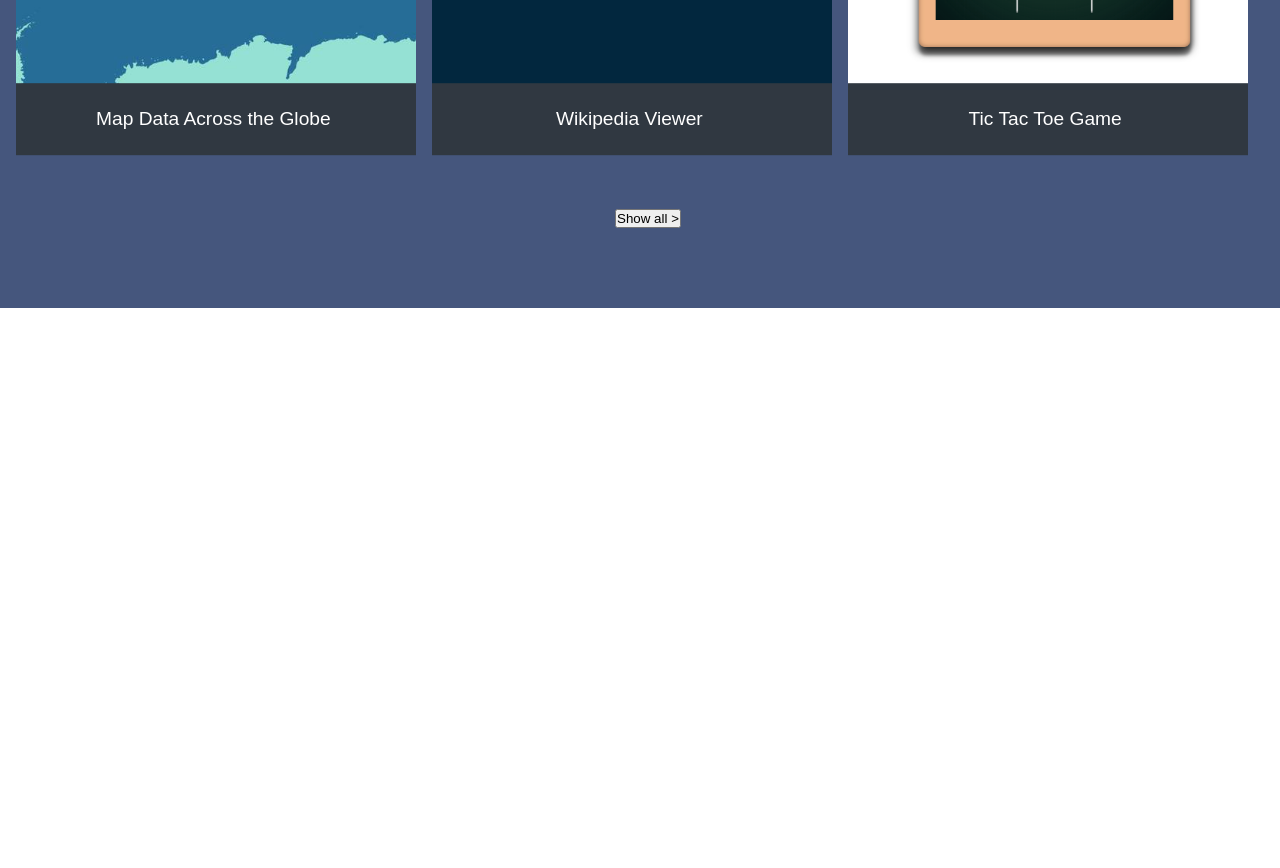
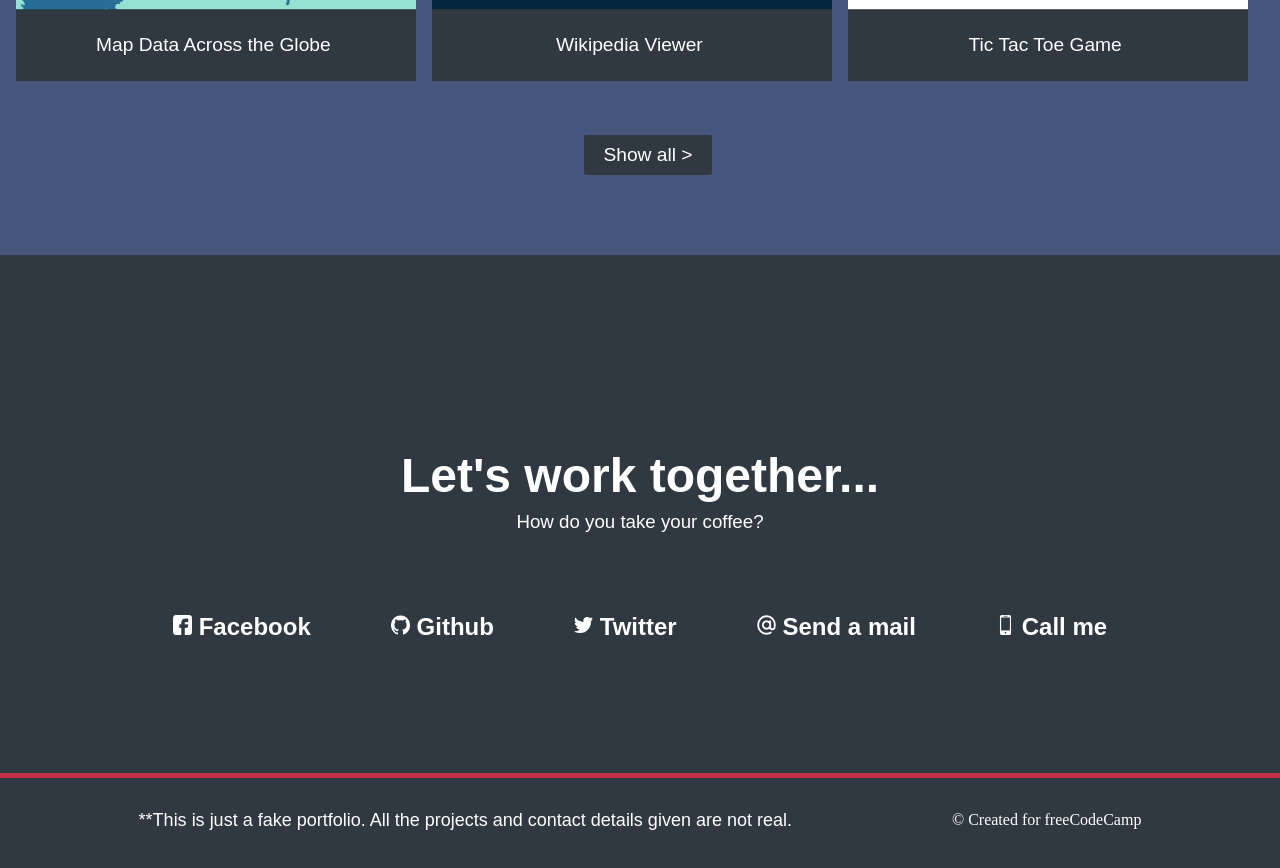
Before and after one commit to Mubariz-Ali/Personal-Portfolio, a plain HTML site: page index.html in a window 1280 px wide. Shown: the part 1580-2448 px from the top of the page. Before the commit the page ends 1888 px from the top, so only its background shows below. Drawn offline with Linux system fonts and the light colour scheme.

Commit message:
feature footer added

```diff
--- a/index.html
+++ b/index.html
@@ -63,5 +63,52 @@
                 <button class="all-btn">Show all <span class="sign">&gt;</span></button>
             </div>
         </main>
+        <div class="footer">
+            <div class="heading-container">
+                <h1 class="foot-head">Let's work together...</h1>
+                <h3 class="small-head">How do you take your coffee?</h3>
+                <div class="social-container">
+                    <div class="social">
+                        <img src="source/facebook.png" alt class="social-image">
+                        <a href="#" class="link">
+                            Facebook
+                        </a>
+                    </div>
+                    <div class="social">
+                        <img src="source/github.png" alt class="social-image">
+                        <a href="#" class="link">
+                            Github
+                        </a>
+                    </div>
+                    <div class="social">
+                        <img src="source/twitter.png" alt class="social-image">
+                        <a href="#" class="link">
+                            Twitter
+                        </a>
+                    </div>
+                    <div class="social">
+                        <img src="source/arroba.png" alt class="social-image">
+                        <a href="#:" class="link">
+                            Send a mail
+                        </a>
+                    </div>
+                    <div class="social">
+                        <img src="source/cell-phone.png" alt
+                            class="social-image">
+                        <a href="#" class="link">
+                            Call me
+                        </a>
+                    </div>
+                </div>
+            </div>
+            <div class="foot-container">
+                <div class="fake">**This is just a fake portfolio. All the
+                    projects
+                    and contact
+                    details given are not real.
+                </div>
+                <div class="copy">&#169; Created for freeCodeCamp</div>
+            </div>
+        </div>
     </body>
 </html>
--- a/style.css
+++ b/style.css
@@ -6,21 +6,28 @@
 body{
     overflow-x: hidden;
 }
+.Nav{
+    display: flex;
+    justify-content: flex-end;
+    position: fixed;
+    width: 100%;
+    background-color: #BE3144;
+    z-index: 10;
+}
 ul{
+    display: flex;
+    justify-content: end;
     list-style-type: none;
     overflow: hidden;
-    background-color: #BE3144;
     margin: 0;
 
 }
-li{
-        float: right;
-    }
 li a{
     display: block;
     font-size: 30px;
     padding: 20px;
     color: #fff;
+    text-decoration: none;
 }
 li a:hover{
     background-color: gray;
@@ -106,3 +113,95 @@ li a:hover{
     justify-content: center;
     padding-bottom: 5rem;
 }
+.all-btn{
+    background-color: #303841;
+    border: none;
+    cursor: pointer;
+    font-size: 1.2rem;
+    color: white;
+    font-family: sans-serif;
+    width: 8rem;
+    height: 2.5rem;
+    transition: all 0.5s ease-in-out;
+    border-radius: 2px;
+}
+.all-btn:hover{
+    background-color: #BE3144;
+}
+.sign {
+    transition: all 0.3s ease;
+  }
+
+  .all-btn:hover .sign {
+    margin-left: 3px;
+  }
+.footer{
+    background-color: #303841;
+    height: 90vh;
+    width: 100vw;
+    display: flex;
+    flex-direction: column;
+    align-items: center;
+    justify-content: center;
+    color: white;
+}
+.foot-head{
+    font-family: sans-serif;
+    font-size: 3rem;
+}
+.heading-container{
+    display: flex;
+    flex-direction: column;
+    align-items: center;
+    justify-content: center;
+    border-bottom: 5px solid #BE3144;
+    width: 100vw;
+    height: auto;
+    padding-top: 5rem;
+}
+.small-head{
+    font-family: sans-serif;
+    font-weight: lighter;
+    margin-top: 0.5rem;
+}
+.social-container{
+    display: flex;
+    flex-direction: row;
+    gap: 5rem;
+    margin-top: 5rem;
+    padding-bottom: 5rem;
+    height: 10rem;
+}
+.social{
+    font-size: x-large;
+    font-family: sans-serif;
+    transition: all 0.4s ease;
+    height: 1.6rem;
+}
+.link{
+    text-decoration: none;
+    color: white;
+    font-weight: 600;
+}
+.social:hover{
+    margin-top: 0.5rem;
+}
+.fake{
+    align-self: flex-start;
+    margin-top: 2rem;
+    margin-bottom: 2rem;
+    font-size: large;
+    font-family: sans-serif;
+    font-weight: lighter;
+}
+.foot-container{
+    display: flex;
+    align-items: center;
+    justify-content: center;
+    gap: 10rem;
+}
+.social-image{
+    filter: invert(1);
+    height: 1.2rem;
+    width: 1.2rem;
+}
```
